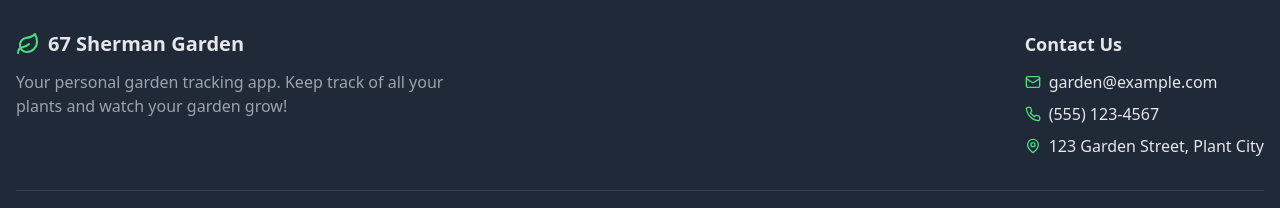
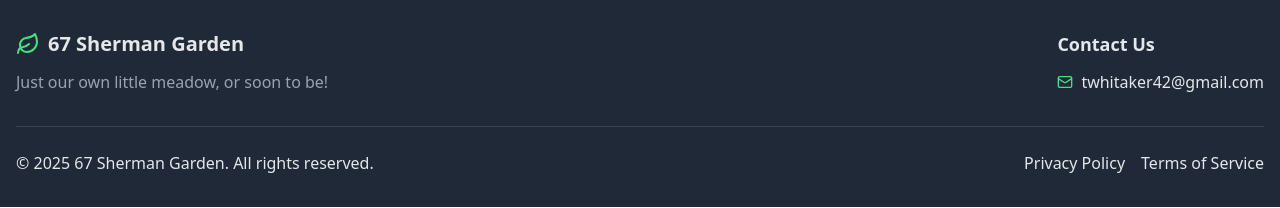
Before and after one commit to twhitaker42/67ShermanGardens, a React (Vite) app: page / in a window 1280 px wide. Shown: the part 1324-1532 px from the top of the page. Built offline with nearby package versions, Linux system fonts and the light colour scheme.

Commit message:
update contact

```diff
--- a/src/components/Footer.tsx
+++ b/src/components/Footer.tsx
@@ -10,9 +10,7 @@ interface FooterProps {
 
 const Footer: React.FC<FooterProps> = ({
   siteName,
-  email = "garden@example.com",
-  phone = "(555) 123-4567",
-  address = "123 Garden Street, Plant City"
+  email = "twhitaker42@gmail.com"
 }) => {
   const currentYear = new Date().getFullYear();
 
@@ -26,7 +24,7 @@ const Footer: React.FC<FooterProps> = ({
               <h2 className="text-xl font-bold">{siteName}</h2>
             </div>
             <p className="text-gray-400 max-w-md">
-              Your personal garden tracking app. Keep track of all your plants and watch your garden grow!
+              Just our own little meadow, or soon to be!
             </p>
           </div>
 
@@ -39,22 +37,6 @@ const Footer: React.FC<FooterProps> = ({
                   <a href={`mailto:${email}`} className="hover:text-green-400 transition-colors">
                     {email}
                   </a>
-                </li>
-              )}
-
-              {phone && (
-                <li className="flex items-center">
-                  <Phone size={16} className="mr-2 text-green-400" />
-                  <a href={`tel:${phone.replace(/[^0-9]/g, '')}`} className="hover:text-green-400 transition-colors">
-                    {phone}
-                  </a>
-                </li>
-              )}
-
-              {address && (
-                <li className="flex items-start">
-                  <MapPin size={16} className="mr-2 mt-1 text-green-400" />
-                  <span>{address}</span>
                 </li>
               )}
             </ul>
```
